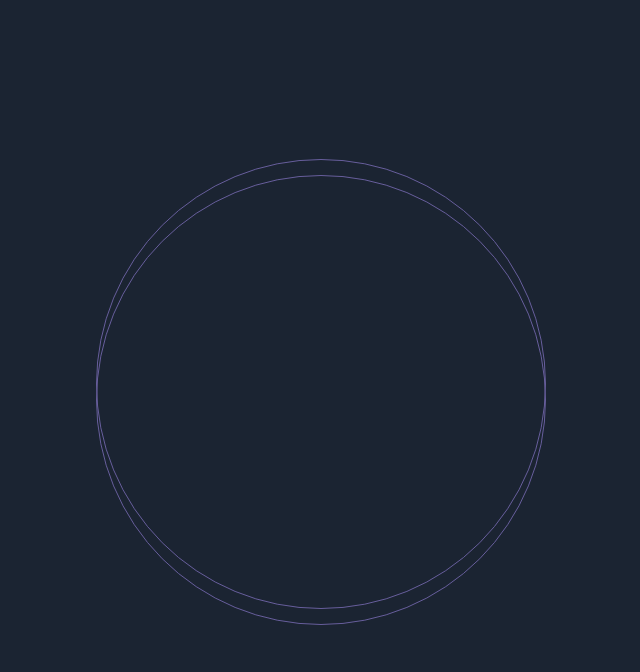
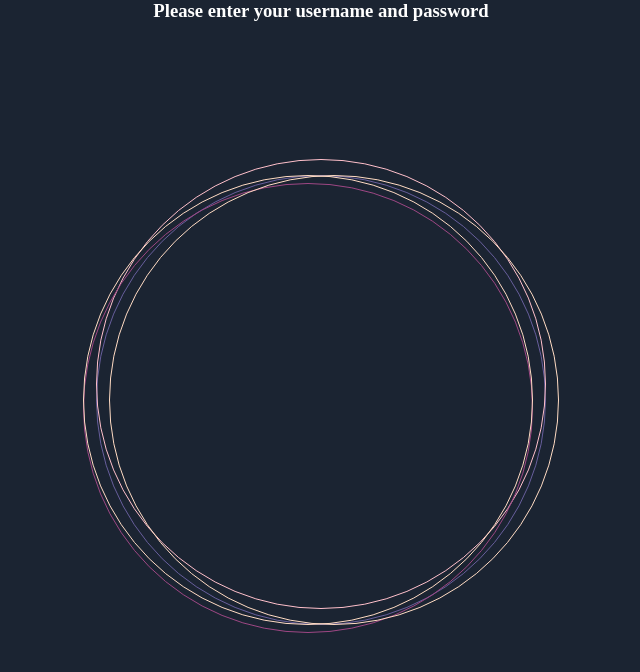
Before and after one commit to fikireguale/comp307-proj, a React (Create React App) app in the folder frontend/: page /signIn in a window 1280 px wide. Shown: the top 672 px of the page, without its empty margins (319-959 px from the left). Built offline with nearby package versions, Linux system fonts and the light colour scheme.

Commit message:
modified

```diff
--- a/frontend/src/index.css
+++ b/frontend/src/index.css
@@ -90,6 +90,13 @@
   background-color: #1B2432
 }
 
+.signIn h3{
+  color:white;
+  font-family:'Didot', serif;
+
+
+
+}
 .signIn .circle1{
   width: 450px;
   height:450px;
@@ -105,10 +112,45 @@
   width: 450px;
   height:450px;
   border-radius: 50%; /*make it round*/
-  border: 1.5px solid #675E9C;
+  border: 1.5px solid pink;
   background-color: transparent;
   position:absolute;
   top:48%;
   left:50%;
   transform: translate(-50%, -50%);
 }
+.signIn .circle3{
+  width: 450px;
+  height:450px;
+  border-radius: 50%; /*make it round*/
+  border: 1.5px solid #9E4784;
+  background-color: transparent;
+  position:absolute;
+  top:51%;
+  left:49%;
+  transform: translate(-50%, -50%);
+}
+
+.signIn .circle4{
+  width: 450px;
+  height:450px;
+  border-radius: 50%; /*make it round*/
+  border: 1.5px solid #FFDBC3;
+  background-color: transparent;
+  position:absolute;
+  top:50%;
+  left:51%;
+  transform: translate(-50%, -50%);
+}
+
+.signIn .circle5{
+  width: 450px;
+  height:450px;
+  border-radius: 50%; /*make it round*/
+  border: 1.5px solid #FFDBC3;
+  background-color: transparent;
+  position:absolute;
+  top:50%;
+  left:49%;
+  transform: translate(-50%, -50%);
+}
--- a/frontend/src/pages/signIn.js
+++ b/frontend/src/pages/signIn.js
@@ -9,6 +9,10 @@ const SignIn = () =>{
             <div className="circle3"></div>
             <div className="circle4"></div>
             <div className="circle5"></div>
+            <div className="form-inside-circle">
+                <h3>Please enter your username and password</h3>
+
+            </div>
 
 
 
```
